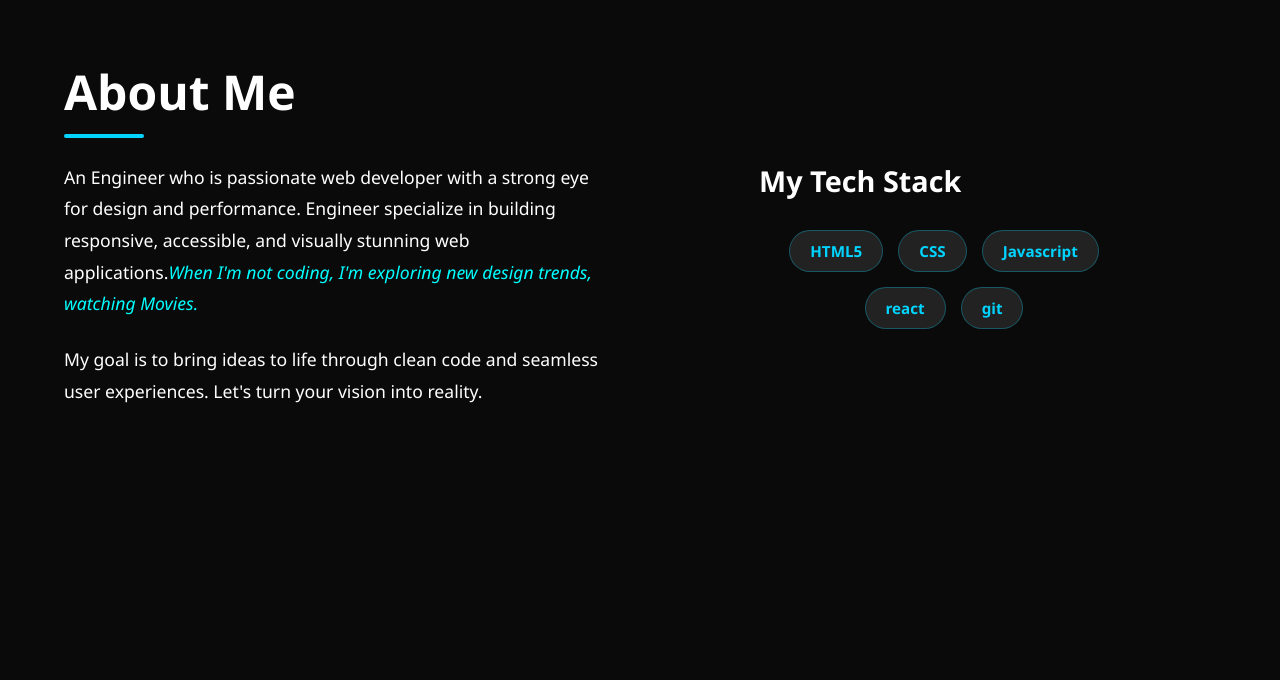
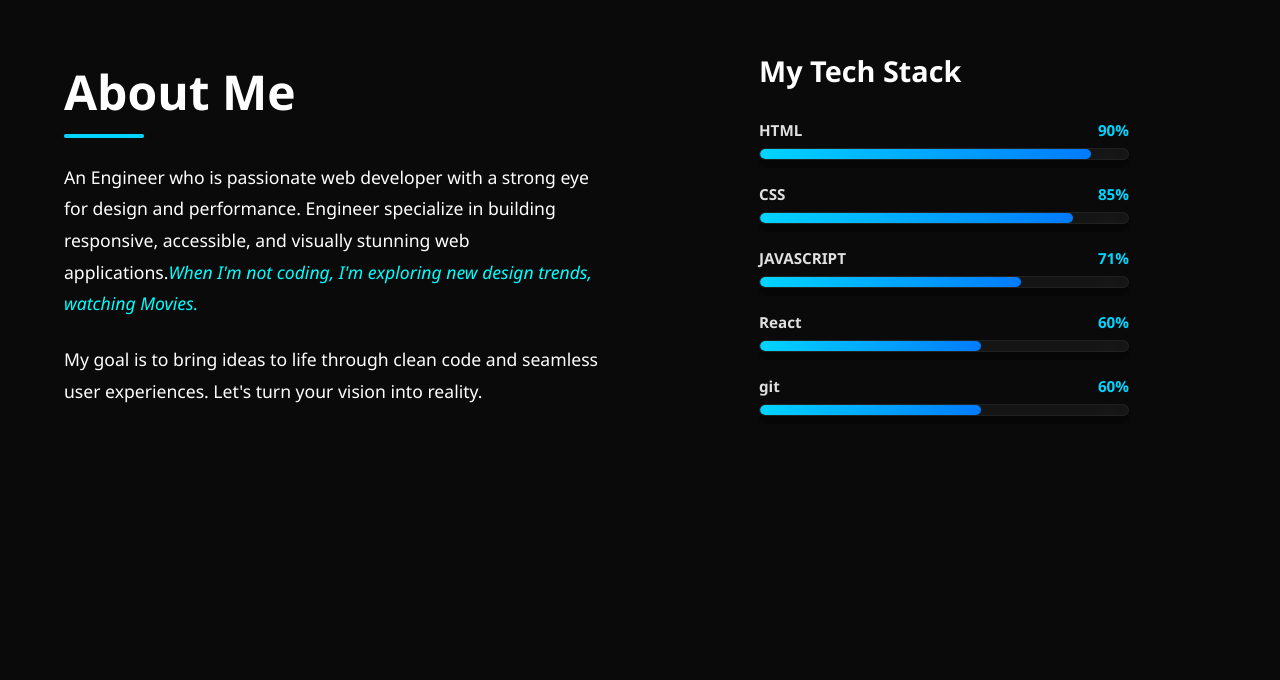
Before and after one commit to M28755/MY-FIRST-PORTFOLIO, a React (Vite) app: page / in a window 1280 px wide. Shown: the part 980-1660 px from the top of the page. Built offline with nearby package versions, Linux system fonts and the light colour scheme.

Commit message:
I added progress bar in skills

```diff
--- a/src/Components/AboutSection.jsx
+++ b/src/Components/AboutSection.jsx
@@ -1,14 +1,16 @@
 import { motion } from 'framer-motion'
+import SkillBar from './SkillBar/SkillBar';
 import './CSS/AboutSection.css'
+
 
 function AboutSection() {
 
     const Skills = [
-        'HTML5',
-        'CSS',
-        'Javascript',
-        'react',
-        'git'
+        {name: 'HTML', level: 90},
+        {name:'CSS' , level: 85},
+        {name:'JAVASCRIPT', level:71},
+        {name:'React ', level:60},
+        {name: 'git', level:60}
 
     ]
 
@@ -43,17 +45,13 @@ function AboutSection() {
                 >
                     <div className="skills-card">
                         <h3 className="skills-title">My Tech Stack</h3>
-                        <div className="skills-grid">
-                            {
-                                Skills.map((skill, index) => (
-                                    <div className='skill-pill' key={index}>
-                                        {skill}
-
-                                    </div>
-                                ))
-
-                            }
-                        </div>
+                        {Skills.map((skill, index) => (
+            <SkillBar
+              key={index}
+              name={skill.name}
+              level={skill.level}
+            />
+          ))}
                     </div>
                 </motion.div>
 
--- /dev/null
+++ b/src/Components/SkillBar/SkillBar.css
@@ -0,0 +1,48 @@
+/* Container for label and bar */
+.skill-bar-container {
+  margin-bottom: 24px;
+  cursor: default;
+}
+
+/* Name and Percentage labels */
+.skill-info {
+  display: flex;
+  justify-content: space-between;
+  margin-bottom: 8px;
+}
+
+.skill-name {
+  color: #e0e0e0;
+  font-weight: 600;
+  font-size: 0.95rem;
+}
+
+.skill-level {
+  color: #00d4ff;
+  font-weight: 600;
+  font-size: 0.95rem;
+}
+
+/* The background track of the bar */
+.skill-track {
+  height: 12px;
+  border-radius: 20px;
+  background: rgba(255, 255, 255, 0.05); /* Very subtle glass background */
+  overflow: hidden; /* Keeps the fill inside the rounded corners */
+  border: 1px solid rgba(255, 255, 255, 0.05);
+}
+
+/* The colored fill inside the track */
+.skill-fill {
+  height: 100%;
+  border-radius: 20px;
+  background: linear-gradient(90deg, #00d4ff, #007bff);
+  position: relative;
+  transition: filter 0.3s ease, box-shadow 0.3s ease;
+}
+
+
+.skill-bar-container:hover .skill-fill {
+  filter: brightness(1.4);
+  box-shadow: 0 0 15px rgba(0, 212, 255, 0.6);
+}
--- /dev/null
+++ b/src/Components/SkillBar/SkillBar.jsx
@@ -0,0 +1,25 @@
+import { motion } from 'framer-motion';
+import './SkillBar.css';
+
+function SkillBar({ name, level }) {
+  return (
+    <div className="skill-bar-container">
+      <div className="skill-info">
+        <span className="skill-name">{name}</span>
+        <span className="skill-level">{level}%</span>
+      </div>
+      <div className="skill-track glass">
+        {/* The animated fill bar */}
+        <motion.div
+          className="skill-fill"
+          initial={{ width: 0 }}
+          whileInView={{ width: `${level}%` }}
+          transition={{ duration: 1.2, ease: "easeOut" }}
+          viewport={{ once: true }}
+        />
+      </div>
+    </div>
+  );
+}
+
+export default SkillBar;
```
